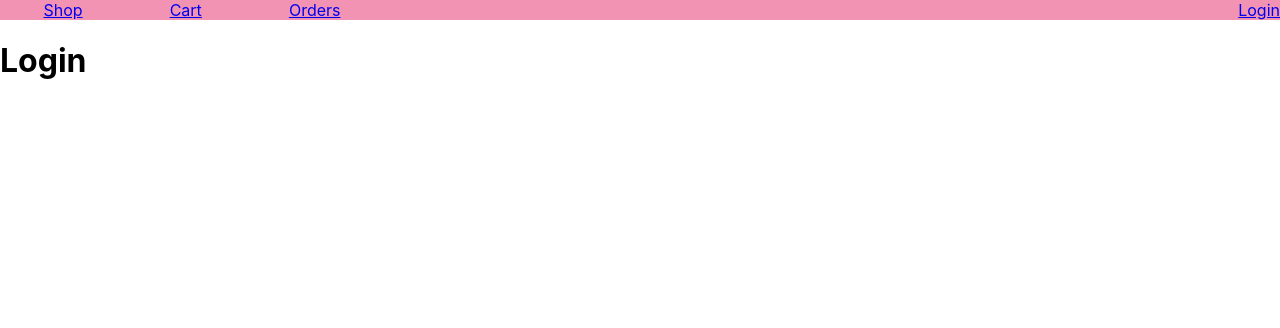
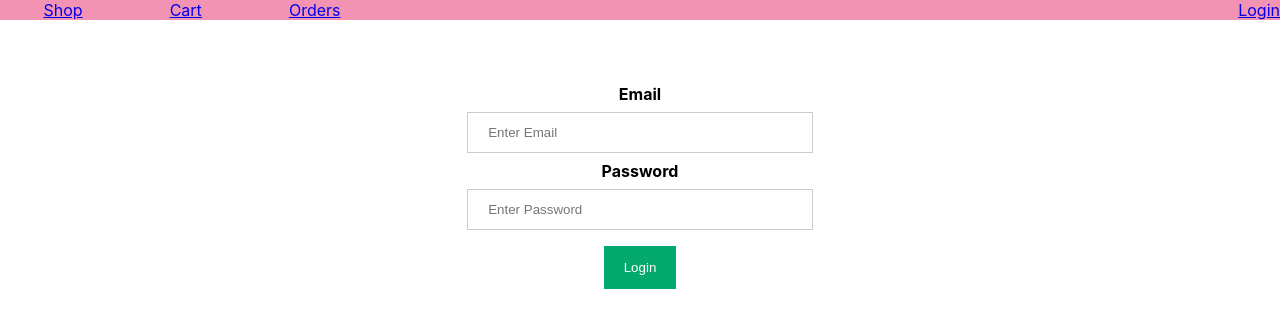
Before and after one commit to shanyaverma03/shopApp, a React (Create React App) app in the folder client/: page /login in a window 1280 px wide. Shown: the top 328 px of the page. Built offline with nearby package versions, Linux system fonts and the light colour scheme; no server answers.

Commit message:
Remove get path for login and add post path. Add login form in client

```diff
--- a/client/src/Components/auth/Login.js
+++ b/client/src/Components/auth/Login.js
@@ -1,24 +1,34 @@
-import { useEffect } from "react";
 import axios from "axios";
 
+import classes from "./Login.module.css";
+
 const Login = () => {
-  useEffect(() => {
-    const login = async () => {
-      try {
-        const response = await axios.get("/login");
-        console.log(response);
-      } catch (err) {
-        console.log(err);
-      }
-    };
+  return (
+    <form>
+      <div className={classes.container}>
+        <label for="email">
+          <b>Email</b>
+        </label>
+        <input
+          type="text"
+          placeholder="Enter Email"
+          name="email"
+          required
+        ></input>
 
-    login();
-  }, []);
+        <label for="password">
+          <b>Password</b>
+        </label>
+        <input
+          type="password"
+          placeholder="Enter Password"
+          name="password"
+          required
+        ></input>
 
-  return (
-    <>
-      <h1>Login</h1>
-    </>
+        <button>Login</button>
+      </div>
+    </form>
   );
 };
 
--- /dev/null
+++ b/client/src/Components/auth/Login.module.css
@@ -0,0 +1,31 @@
+form {
+  padding: 3rem;
+}
+
+input {
+  padding: 12px 20px;
+  margin: 8px 0;
+  width: 30%;
+  border: 1px solid #ccc;
+  box-sizing: border-box;
+}
+
+button {
+  background-color: #04aa6d;
+  color: white;
+  padding: 14px 20px;
+  margin: 8px 0;
+  border: none;
+  cursor: pointer;
+}
+
+button:hover {
+  opacity: 0.8;
+}
+.container {
+  padding: 16px;
+  display: flex;
+  flex-direction: column;
+
+  align-items: center;
+}
```
Also changed, not shown: 1 other file (tests, documents, lock files or other folders).
